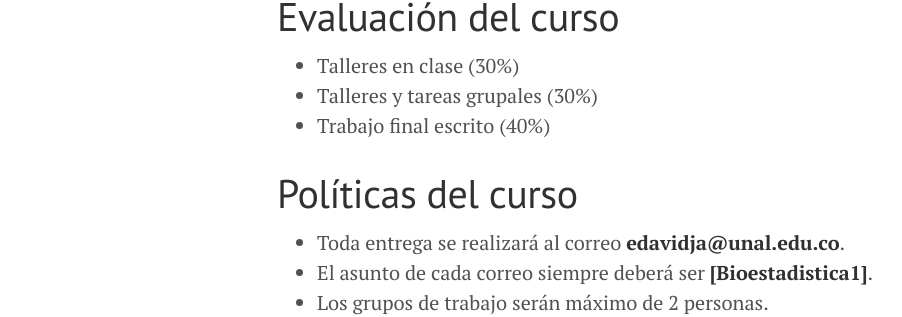
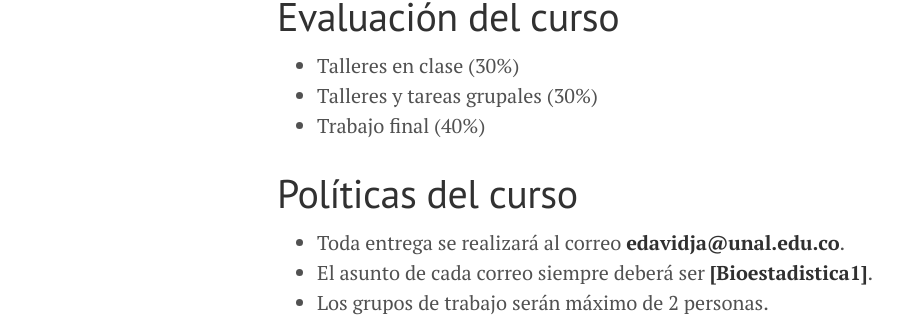
Before and after one commit to Ale-j/bioestadistica.github.io, a Jekyll site: the page built from Trabajos.md, in a window 1280 px wide. Shown: the part 218-535 px from the top of the page, without its empty margins (3-905 px from the left). Built offline with Jekyll 4.4.1, drawn with Linux system fonts in a browser that asks for light colours.

Commit message:
actividad 2

```diff
--- a/Trabajos.md
+++ b/Trabajos.md
@@ -7,7 +7,7 @@ title: Trabajos
 
 - Talleres en clase (30%)
 - Talleres y tareas grupales (30%)
-- Trabajo final escrito (40%)
+- Trabajo final (40%)
 
 # Políticas del curso
 
```
